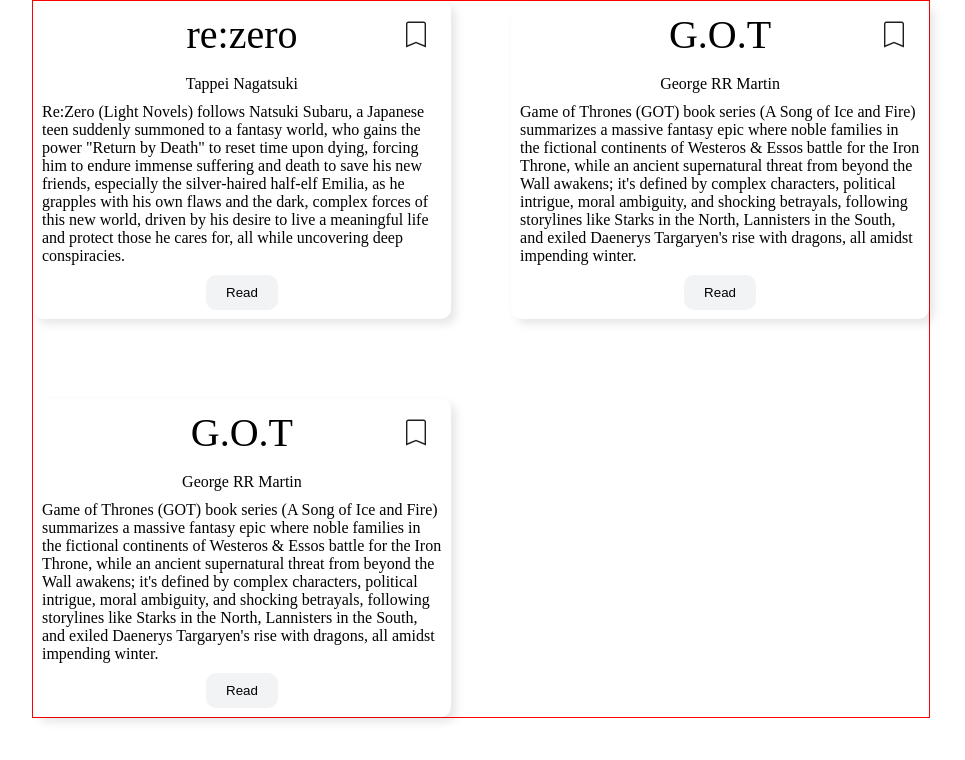
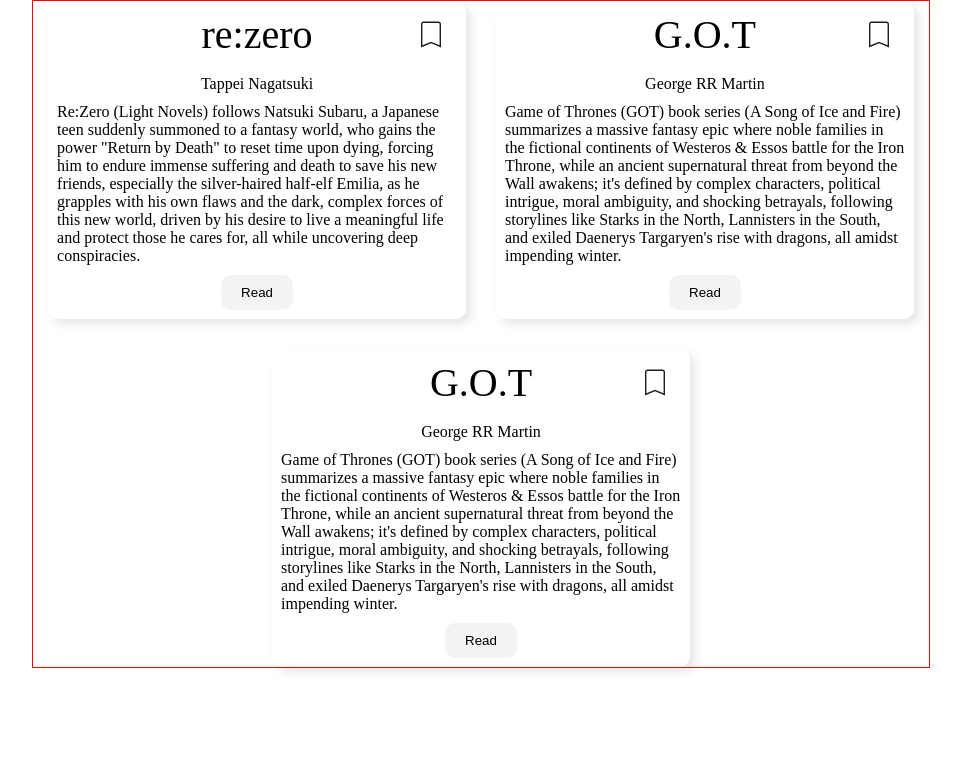
Before and after one commit to IdanBegagon/artSpace, a React (Vite) app in the folder front/: page / in a window 1280 px wide. Shown: the top 760 px of the page, without its empty margins (159-1124 px from the left). Built offline with nearby package versions, Linux system fonts and the light colour scheme.

Commit message:
gap change on .main-page-recommanded

```diff
--- a/front/src/css/Home.css
+++ b/front/src/css/Home.css
@@ -9,8 +9,8 @@
 .main-page-recommanded {
     display: flex;
     flex-wrap: wrap;
-    justify-content: space-between;
+    justify-content: center;
     width: 70%;
     border: 1px solid red;
-    row-gap: 5rem;
+    gap: 30px;
 }
```
